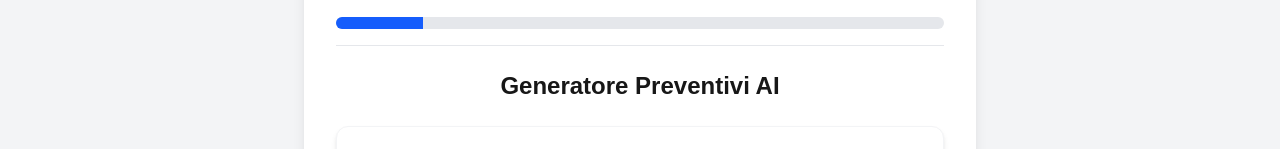
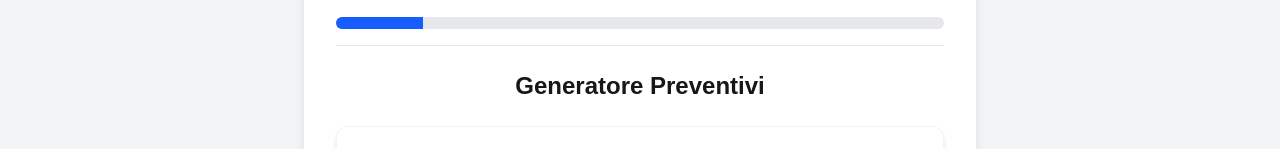
Before and after one commit to microbuilder84/zelvio, a Next.js app: page /wizard in a window 1280 px wide. Shown: the part 135-284 px from the top of the page. Built offline with nearby package versions, Linux system fonts and the light colour scheme.

Commit message:
Rimozione riferimenti AI e aggiornamento testi preventivo

```diff
--- a/app/wizard/page.tsx
+++ b/app/wizard/page.tsx
@@ -323,7 +323,7 @@ export default function WizardPage() {
         </div>
 
         <h1 className="text-2xl font-bold mb-6 text-center">
-          Generatore Preventivi AI
+          Generatore Preventivi
         </h1>
 
         {/* ⭐ STEP WRAPPER CON CARD PREMIUM */}
```
